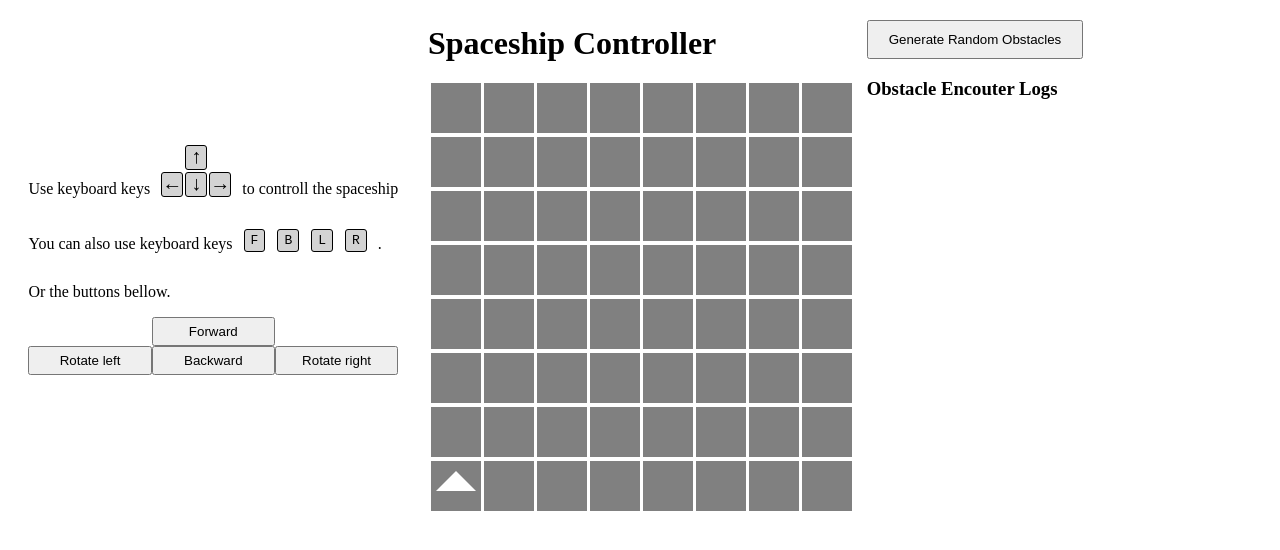
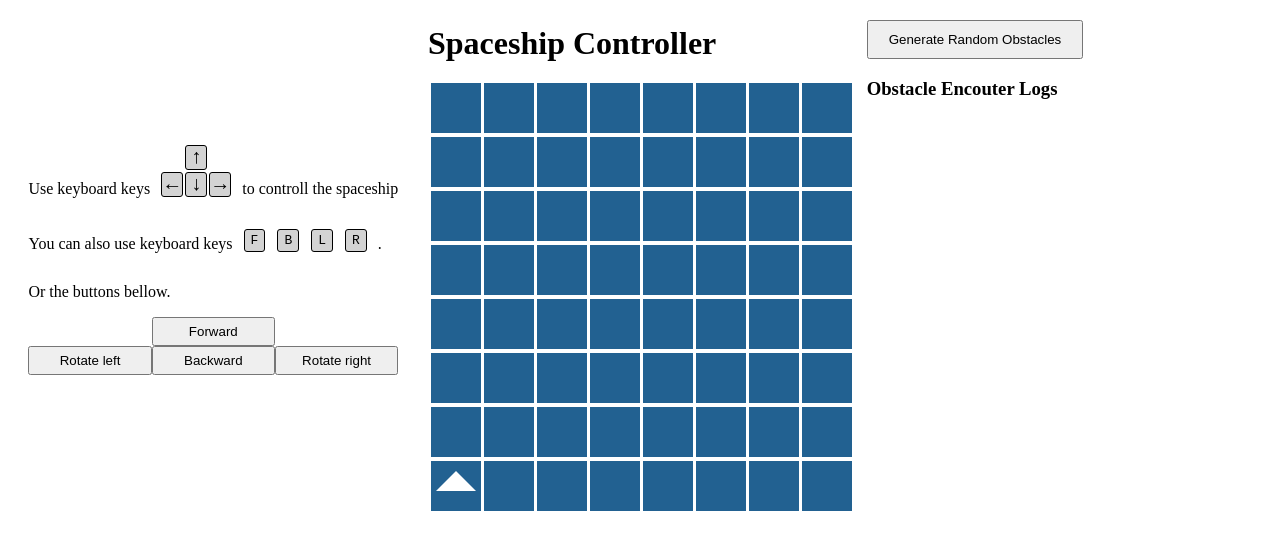
Before and after one commit to HamzaBow/spaceship-controller, a React (Create React App) app: page / in a window 1280 px wide. Shown: the top 550 px of the page. Built offline with nearby package versions, Linux system fonts and the light colour scheme.

Commit message:
refactor: move styles to index.css file

```diff
--- a/src/components/Square.tsx
+++ b/src/components/Square.tsx
@@ -15,17 +15,6 @@ const Square: React.FC<Props> = ({ xLocation, yLocation}) => {
     state.motion.direction,
     state.motion.obstacles,
   ]);
-
-  const edgeSize = "50px";
-  const squareStyle: CSSProperties = {
-    width: edgeSize,
-    height: edgeSize,
-    backgroundColor: "gray",
-    marginLeft: "3px",
-    display: "inline-flex",
-    justifyContent: "center",
-    alignItems: "center",
-  }
 
   const obstacleStyle: CSSProperties = {
     width: "35px",
@@ -64,7 +53,7 @@ const Square: React.FC<Props> = ({ xLocation, yLocation}) => {
   }
 
   return (
-    <div style={squareStyle}>
+    <div className="square">
       { (x === xLocation && y === yLocation) &&
          <div style={spaceshipStyle}></div>
       }
--- a/src/index.css
+++ b/src/index.css
@@ -54,3 +54,13 @@ kbd.kbd-letter {
   height: 400px;
   overflow: auto;
 }
+
+.square {
+  width: 50px;
+  height: 50px;
+  background: hsl(206, 62%, 35%);
+  margin-left: 3px;
+  display: inline-flex;
+  justify-content: center;
+  align-items: center;
+}
```
